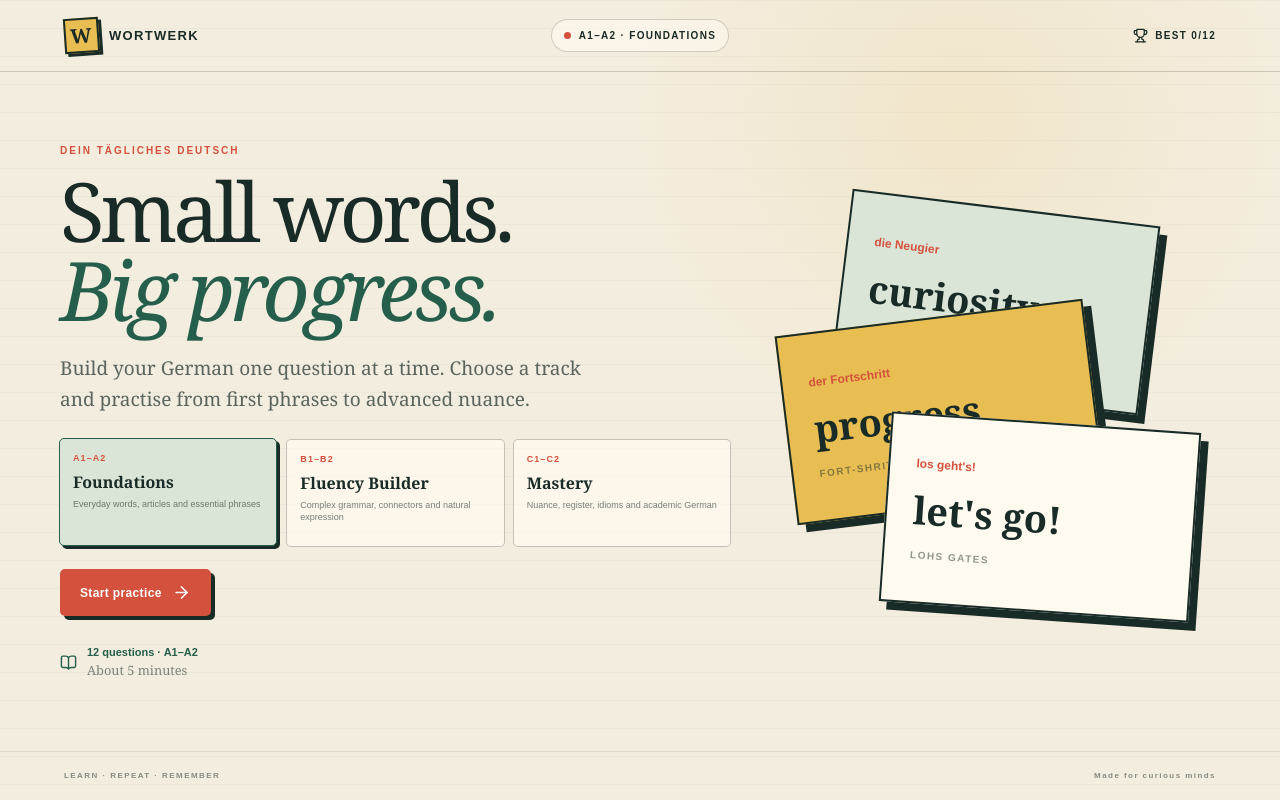
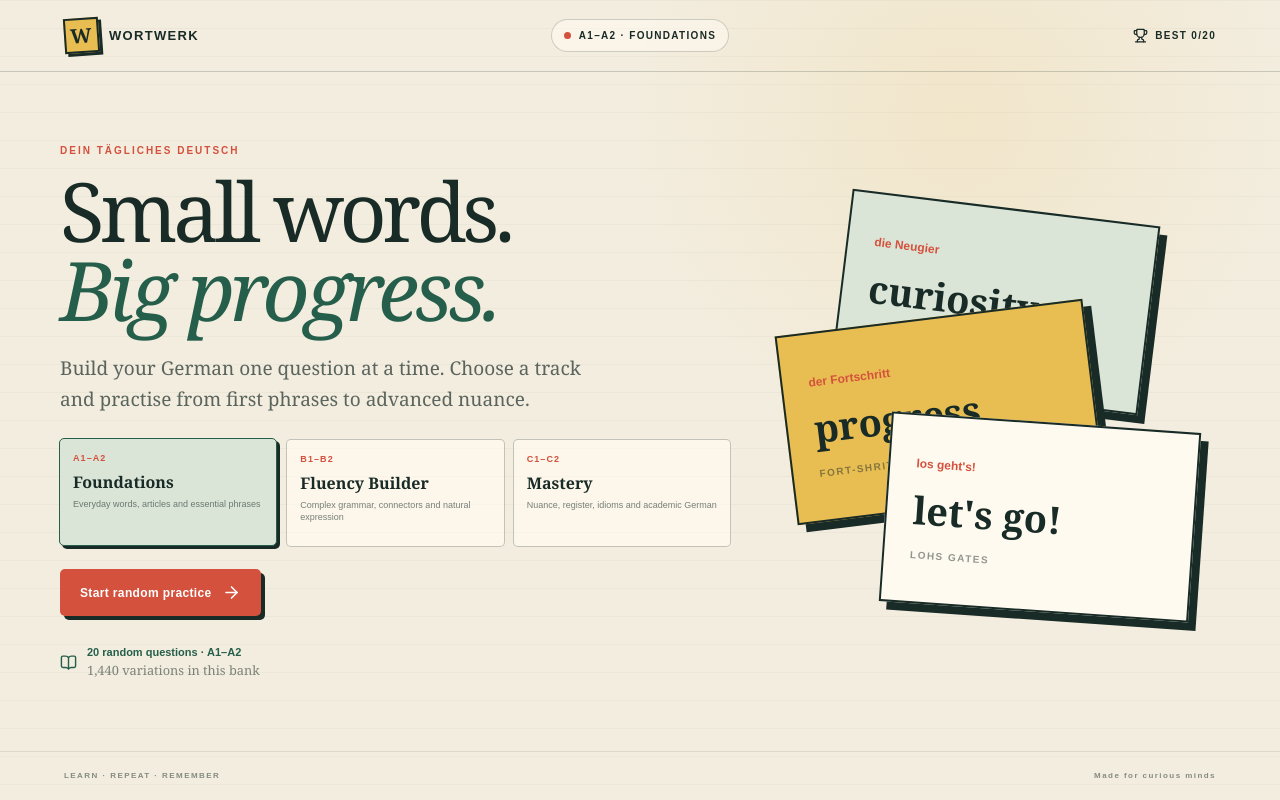
Before and after one commit to enimsajding/wortwerk-german-quiz, a React (Vite) app: page / in a window 1280 px wide. Built offline with nearby package versions, Linux system fonts and the light colour scheme.

Commit message:
Add large randomized question banks for every level

```diff
--- a/app/page.tsx
+++ b/app/page.tsx
@@ -1,18 +1,10 @@
 import { useEffect, useMemo, useState } from 'react';
 import { ArrowRight, BookOpen, Check, Flame, RotateCcw, Trophy, X } from 'lucide-react';
-
-type Question = {
-  prompt: string;
-  context?: string;
-  options: string[];
-  answer: number;
-  note: string;
-  tag: string;
-};
+import { expandQuestionBank, randomQuiz, type QuizQuestion } from './questionBank';
 
 type Level = 'beginner' | 'intermediate' | 'advanced';
 
-const beginnerQuestions: Question[] = [
+const beginnerQuestions: QuizQuestion[] = [
   { prompt: 'How do you say “Good morning” in German?', options: ['Gute Nacht', 'Guten Morgen', 'Guten Abend', 'Auf Wiedersehen'], answer: 1, note: '“Guten Morgen” is the standard greeting used in the morning.', tag: 'Greetings' },
   { prompt: 'Choose the correct article:', context: '___ Apfel ist rot.', options: ['Der', 'Die', 'Das', 'Den'], answer: 0, note: '“Apfel” is masculine, so its nominative article is “der”.', tag: 'Articles' },
   { prompt: 'What does “Ich habe Hunger” mean?', options: ['I am tired', 'I am thirsty', 'I am hungry', 'I am cold'], answer: 2, note: 'Literally, German says “I have hunger” rather than “I am hungry”.', tag: 'Phrases' },
@@ -27,7 +19,7 @@ const beginnerQuestions: Question[] = [
   { prompt: 'Which sentence is in the past tense?', options: ['Ich fahre nach Hause.', 'Ich werde nach Hause fahren.', 'Ich bin nach Hause gefahren.', 'Ich möchte nach Hause fahren.'], answer: 2, note: 'The perfect tense uses “bin” plus the past participle “gefahren”.', tag: 'Grammar' },
 ];
 
-const intermediateQuestions: Question[] = [
+const intermediateQuestions: QuizQuestion[] = [
   { prompt: 'Choose the correct relative pronoun:', context: 'Das ist der Mann, ___ mir geholfen hat.', options: ['den', 'dem', 'der', 'dessen'], answer: 2, note: 'The relative pronoun is the subject of “geholfen hat”, so masculine nominative “der” is required.', tag: 'Relative clauses' },
   { prompt: 'Which sentence correctly uses the subjunctive?', options: ['Wenn ich Zeit habe, reiste ich.', 'Wenn ich Zeit hätte, würde ich reisen.', 'Wenn ich Zeit hatte, werde ich reisen.', 'Wenn ich Zeit würde, reise ich.'], answer: 1, note: 'Konjunktiv II uses “hätte” and often “würde + infinitive” for hypothetical situations.', tag: 'Konjunktiv II' },
   { prompt: 'What does “sich um etwas kümmern” mean?', options: ['to complain about something', 'to take care of something', 'to remember something', 'to apply for something'], answer: 1, note: '“Sich kümmern um + accusative” means to look after or take care of something.', tag: 'Vocabulary' },
@@ -40,7 +32,7 @@ const intermediateQuestions: Question[] = [
   { prompt: 'Which sentence has the correct word order?', options: ['Ich weiß, dass er morgen kommt.', 'Ich weiß, dass morgen er kommt.', 'Ich weiß, dass er kommt morgen.', 'Ich weiß, dass kommt er morgen.'], answer: 0, note: 'In a “dass” clause, the conjugated verb moves to the end.', tag: 'Word order' },
 ];
 
-const advancedQuestions: Question[] = [
+const advancedQuestions: QuizQuestion[] = [
   { prompt: 'Choose the most idiomatic completion:', context: 'Die Reform stieß in der Bevölkerung auf ___.', options: ['Widerspruch', 'Gegensatz', 'Gegenwort', 'Widerstandung'], answer: 0, note: 'The fixed collocation is “auf Widerspruch stoßen” — to meet with opposition.', tag: 'Collocations' },
   { prompt: 'Which sentence correctly uses reported speech?', options: ['Er sagte, er ist krank.', 'Er sagte, er sei krank.', 'Er sagte, er wäre krank gewesen sein.', 'Er sagte, sei er krank.'], answer: 1, note: 'Formal reported speech uses Konjunktiv I: “Er sagte, er sei krank.”', tag: 'Konjunktiv I' },
   { prompt: 'What does “etwas in Kauf nehmen” mean?', options: ['to purchase something', 'to accept a drawback', 'to negotiate a price', 'to return a product'], answer: 1, note: 'The idiom means accepting an undesirable consequence in pursuit of something else.', tag: 'Idioms' },
@@ -53,11 +45,13 @@ const advancedQuestions: Question[] = [
   { prompt: 'Choose the correct genitive form:', context: 'Trotz ___ Einwände wurde der Plan beschlossen.', options: ['zahlreiche', 'zahlreichen', 'zahlreicher', 'zahlreiches'], answer: 2, note: 'Without an article, the adjective carries the strong genitive plural ending “-er”.', tag: 'Case system' },
 ];
 
-const questionSets: Record<Level, Question[]> = {
-  beginner: beginnerQuestions,
-  intermediate: intermediateQuestions,
-  advanced: advancedQuestions,
+const questionSets: Record<Level, QuizQuestion[]> = {
+  beginner: expandQuestionBank(beginnerQuestions),
+  intermediate: expandQuestionBank(intermediateQuestions),
+  advanced: expandQuestionBank(advancedQuestions),
 };
+
+const SESSION_SIZE = 20;
 
 const levelInfo: Record<Level, { label: string; cefr: string; description: string }> = {
   beginner: { label: 'Foundations', cefr: 'A1–A2', description: 'Everyday words, articles and essential phrases' },
@@ -73,12 +67,13 @@ export default function Home() {
   const [score, setScore] = useState(0);
   const [streak, setStreak] = useState(0);
   const [best, setBest] = useState(0);
-  const questions = questionSets[level];
+  const [questions, setQuestions] = useState(() => randomQuiz(questionSets.beginner, SESSION_SIZE));
   const complete = index >= questions.length;
   const question = questions[index];
 
   useEffect(() => {
     setBest(Number(localStorage.getItem(`wortwerk-best-${level}`) || 0));
+    setQuestions(randomQuiz(questionSets[level], SESSION_SIZE));
   }, [level]);
 
   const percent = useMemo(() => Math.round((index / questions.length) * 100), [index]);
@@ -103,7 +98,8 @@ export default function Home() {
     }
   };
 
-  const restart = () => {
+  const startPractice = () => {
+    setQuestions(randomQuiz(questionSets[level], SESSION_SIZE));
     setStarted(true);
     setIndex(0);
     setSelected(null);
@@ -128,8 +124,8 @@ export default function Home() {
             <div className="level-picker">
               {(Object.keys(levelInfo) as Level[]).map((item) => <button key={item} className={level === item ? 'active' : ''} onClick={() => setLevel(item)}><span>{levelInfo[item].cefr}</span><b>{levelInfo[item].label}</b><small>{levelInfo[item].description}</small></button>)}
             </div>
-            <button className="primary" onClick={() => setStarted(true)}>Start practice <ArrowRight size={19} /></button>
-            <div className="session-note"><BookOpen size={17}/><span><b>{questions.length} questions · {levelInfo[level].cefr}</b><small>About 5 minutes</small></span></div>
+            <button className="primary" onClick={startPractice}>Start random practice <ArrowRight size={19} /></button>
+            <div className="session-note"><BookOpen size={17}/><span><b>{SESSION_SIZE} random questions · {levelInfo[level].cefr}</b><small>{questionSets[level].length.toLocaleString()} variations in this bank</small></span></div>
           </div>
           <div className="word-stack" aria-hidden="true">
             <div className="card card-one"><small>die Neugier</small><strong>curiosity</strong><span>NOY-geer</span></div>
@@ -147,7 +143,7 @@ export default function Home() {
             <div><strong>{Math.round(score/questions.length*100)}%</strong><span>ACCURACY</span></div>
             <div><strong>{best}/{questions.length}</strong><span>PERSONAL BEST</span></div>
           </div>
-          <button className="primary" onClick={restart}><RotateCcw size={18}/> Practise again</button>
+          <button className="primary" onClick={startPractice}><RotateCcw size={18}/> New random quiz</button>
         </section>
       ) : (
         <section className="quiz" id="quiz">
--- /dev/null
+++ b/app/questionBank.ts
@@ -0,0 +1,83 @@
+export type QuizQuestion = {
+  prompt: string;
+  context?: string;
+  options: string[];
+  answer: number;
+  note: string;
+  tag: string;
+};
+
+const promptFrames = [
+  (text: string) => text,
+  (text: string) => `Quick check: ${text}`,
+  (text: string) => `Choose carefully: ${text}`,
+  (text: string) => `Language lab: ${text}`,
+  (text: string) => `In context: ${text}`,
+  (text: string) => `Grammar sprint: ${text}`,
+  (text: string) => `Meaning check: ${text}`,
+  (text: string) => `Real-world German: ${text}`,
+  (text: string) => `Focus round: ${text}`,
+  (text: string) => `Challenge yourself: ${text}`,
+  (text: string) => `Spot the best answer: ${text}`,
+  (text: string) => `One more step: ${text}`,
+];
+
+const learningContexts = [
+  'Everyday conversation',
+  'Travel and directions',
+  'Work and study',
+  'Reading comprehension',
+  'Writing practice',
+  'Listening preparation',
+  'Formal situations',
+  'Informal situations',
+  'Exam preparation',
+  'Precision and nuance',
+];
+
+function rotateOptions(question: QuizQuestion, amount: number): QuizQuestion {
+  const shift = amount % question.options.length;
+  const options = [...question.options.slice(shift), ...question.options.slice(0, shift)];
+  const answer = (question.answer - shift + question.options.length) % question.options.length;
+  return { ...question, options, answer };
+}
+
+/**
+ * Each curated learning point produces 120 valid presentation variations:
+ * 12 prompt styles × 10 practice contexts, with rotated answer positions.
+ */
+export function expandQuestionBank(seeds: QuizQuestion[]): QuizQuestion[] {
+  return seeds.flatMap((seed, seedIndex) =>
+    promptFrames.flatMap((frame, frameIndex) =>
+      learningContexts.map((learningContext, contextIndex) => {
+        const rotated = rotateOptions(seed, seedIndex + frameIndex + contextIndex);
+        return {
+          ...rotated,
+          prompt: frame(seed.prompt),
+          tag: `${seed.tag} · ${learningContext}`,
+        };
+      }),
+    ),
+  );
+}
+
+export function randomQuiz(pool: QuizQuestion[], size = 20): QuizQuestion[] {
+  const copy = [...pool];
+  for (let index = copy.length - 1; index > 0; index -= 1) {
+    const swapWith = Math.floor(Math.random() * (index + 1));
+    [copy[index], copy[swapWith]] = [copy[swapWith], copy[index]];
+  }
+
+  const selected: QuizQuestion[] = [];
+  const promptCounts = new Map<string, number>();
+  for (const question of copy) {
+    const corePrompt = question.prompt.replace(/^[^:]+:\s*/, '');
+    const count = promptCounts.get(corePrompt) || 0;
+    if (count < 2) {
+      selected.push(question);
+      promptCounts.set(corePrompt, count + 1);
+    }
+    if (selected.length === size) break;
+  }
+  return selected;
+}
```
